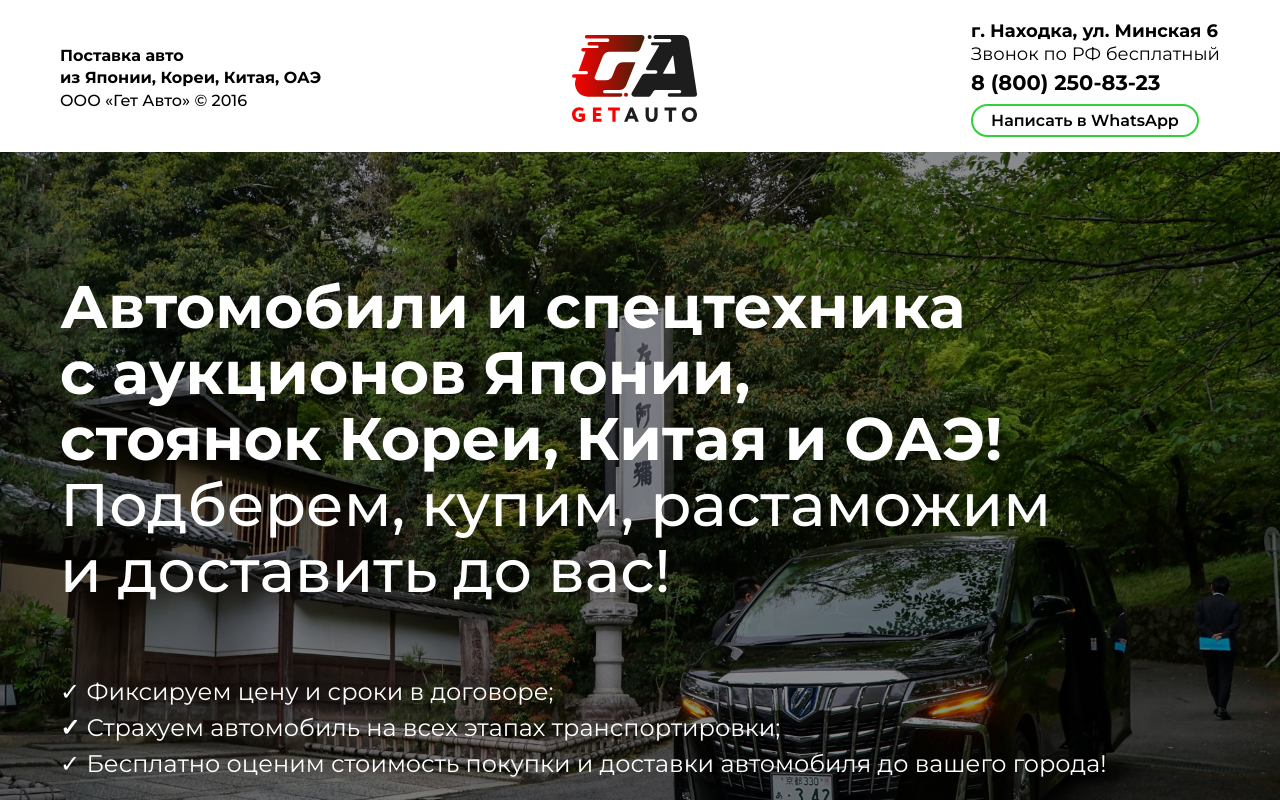
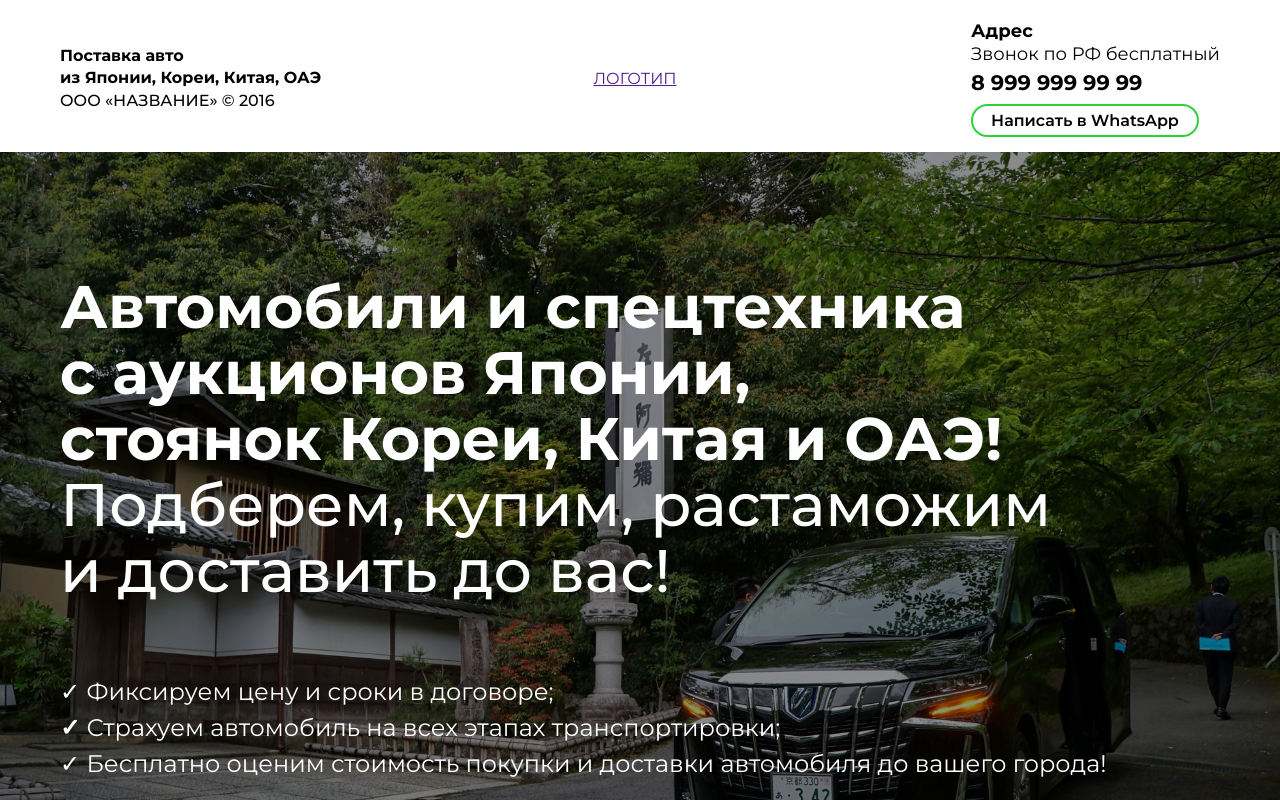
Before and after one commit to wearedev-studio/vistaclubservice, a Next.js app: page / in a window 1280 px wide. Shown: the top 800 px of the page. Built offline with nearby package versions, Linux system fonts and the light colour scheme.

Commit message:
Сделаны все блоки кроме последнего

```diff
--- a/src/components/guarantees/index.tsx
+++ b/src/components/guarantees/index.tsx
@@ -7,7 +7,7 @@ const Guarantees = () => {
             Таможенный брокер
             <br />
             с опытом работы 15 лет
-            <br />в штате GET AUTO!
+            <br />в штате НАЗВАНИЕ САЙТА
           </div>
         </div>
         <div className="promo-05-content__text wysiwyg-string">
--- a/src/components/header/index.tsx
+++ b/src/components/header/index.tsx
@@ -6,7 +6,8 @@ const Header = () => {
           <div className="page-header-02__left">
             <div className="page-header-02__brand">
               <a className="page-header-02__brand-logo" href="">
-                <img style={{ width: 125 }} alt="Grad" src="./images/006/049/455/6049455/250x/GetAuto_logo_general.svg" />
+                ЛОГОТИП
+                {/* <img style={{ width: 125 }} alt="Grad" src="./images/006/049/455/6049455/250x/GetAuto_logo_general.svg" /> */}
               </a>
             </div>
             <div className="page-header-02__subheader wysiwyg-string">
@@ -14,22 +15,22 @@ const Header = () => {
               <br />
               <strong>из Японии, Кореи, Китая, ОАЭ</strong>
               <br />
-              ООО «Гет Авто» © 2016
+              ООО «НАЗВАНИЕ» © 2016
             </div>
           </div>
           <div className="page-header-02__right">
             <div className="page-header-02__contacts">
               <div className="page-header-02__phonesub wysiwyg-string">
-                <strong>г. Находка, ул. Минская 6</strong>
+                <strong>Адрес</strong>
                 <br />
                 Звонок по РФ бесплатный
               </div>
               <div className="page-header-02__phone">
-                <a className="bzm-calltracking" href="tel:8 (800) 250-83-23">
-                  8 (800) 250-83-23
+                <a className="bzm-calltracking" href="tel:8 999 999 99 99">
+                  8 999 999 99 99
                 </a>
               </div>
-              <a className="page-header-02__button button" href="https://wa.me/79143333003" target="_blank">
+              <a className="page-header-02__button button" href="https://wa.me/111" target="_blank">
                 <div className="button__inner">
                   <span className="button__text">Написать в WhatsApp</span>
                 </div>
@@ -47,18 +48,18 @@ const Header = () => {
         <div className="header-mobile-contacts">
           <div className="header-mobile-contacts__phone">
             <div className="header-mobile-contacts__phone-info">
-              <strong>г. Находка, ул. Минская 6</strong>
+              <strong>Адрес</strong>
               <br />
               Звонок по РФ бесплатный
             </div>
             <div className="header-mobile-contacts__phone-num">
-              <a className="bzm-calltracking" href="tel:8 (800) 250-83-23">
-                8 (800) 250-83-23
+              <a className="bzm-calltracking" href="tel:8 999 999 99 99">
+                8 999 999 99 99
               </a>
             </div>
           </div>
           <div className="header-mobile-contacts__phone">
-            <a className="page-header-02__button button" href="https://wa.me/79143333003" target="_blank">
+            <a className="page-header-02__button button" href="https://wa.me/111" target="_blank">
               <div className="button__inner">
                 <span className="button__text">Написать в WhatsApp</span>
               </div>
```
Also changed, not shown: src/components/blog/index.tsx (line endings or trailing spaces), src/components/button/index.tsx (line endings or trailing spaces), src/components/buttonBlog/index.tsx (line endings or trailing spaces), src/components/carEvaluation/index.tsx (line endings or trailing spaces), src/components/clientFeedback/index.tsx (line endings or trailing spaces), src/components/contacts/index.tsx (line endings or trailing spaces), src/components/customsBroker/index.tsx (line endings or trailing spaces), src/components/picture/index.tsx (line endings or trailing spaces), src/components/reviews/index.tsx (line endings or trailing spaces).
